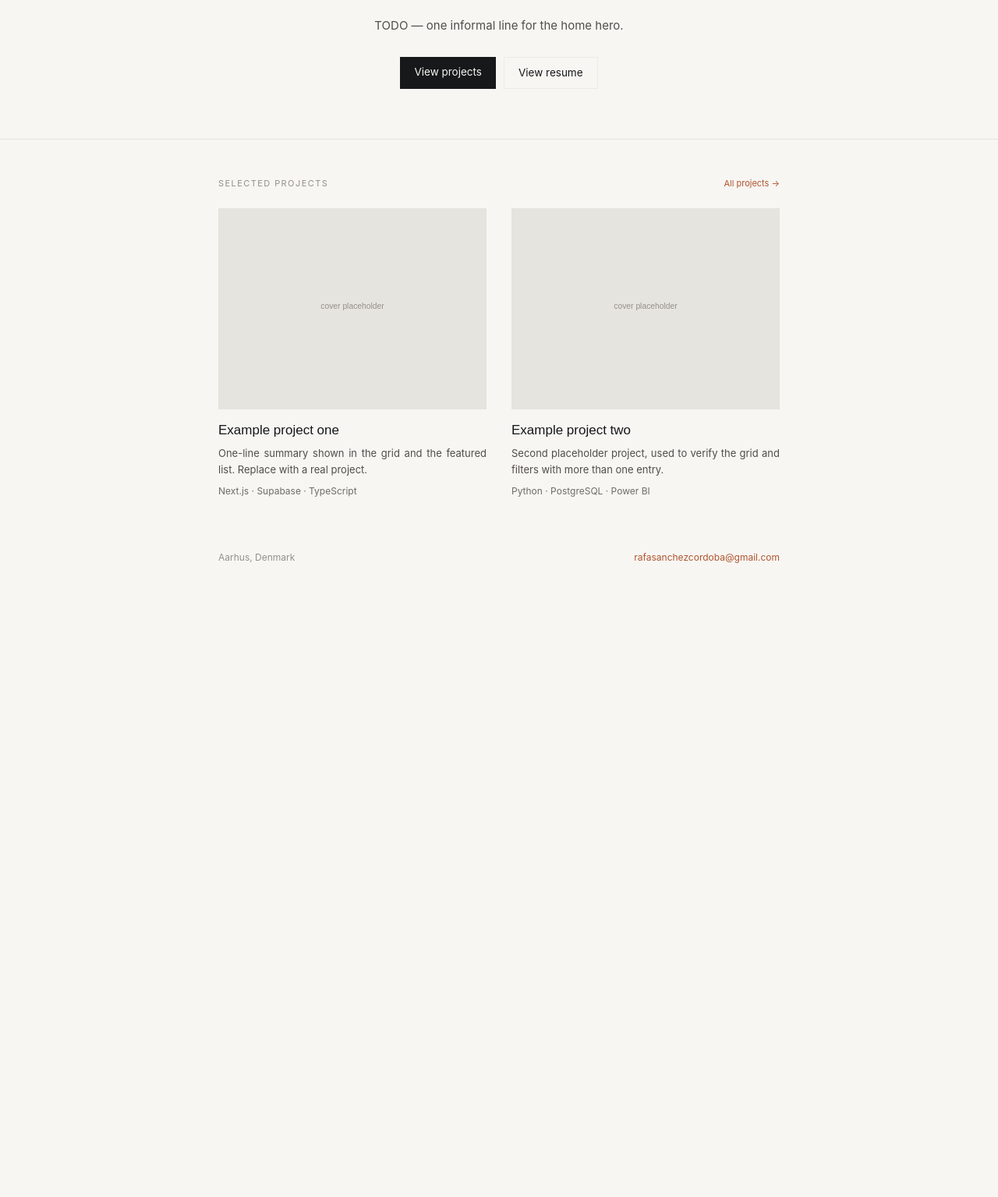
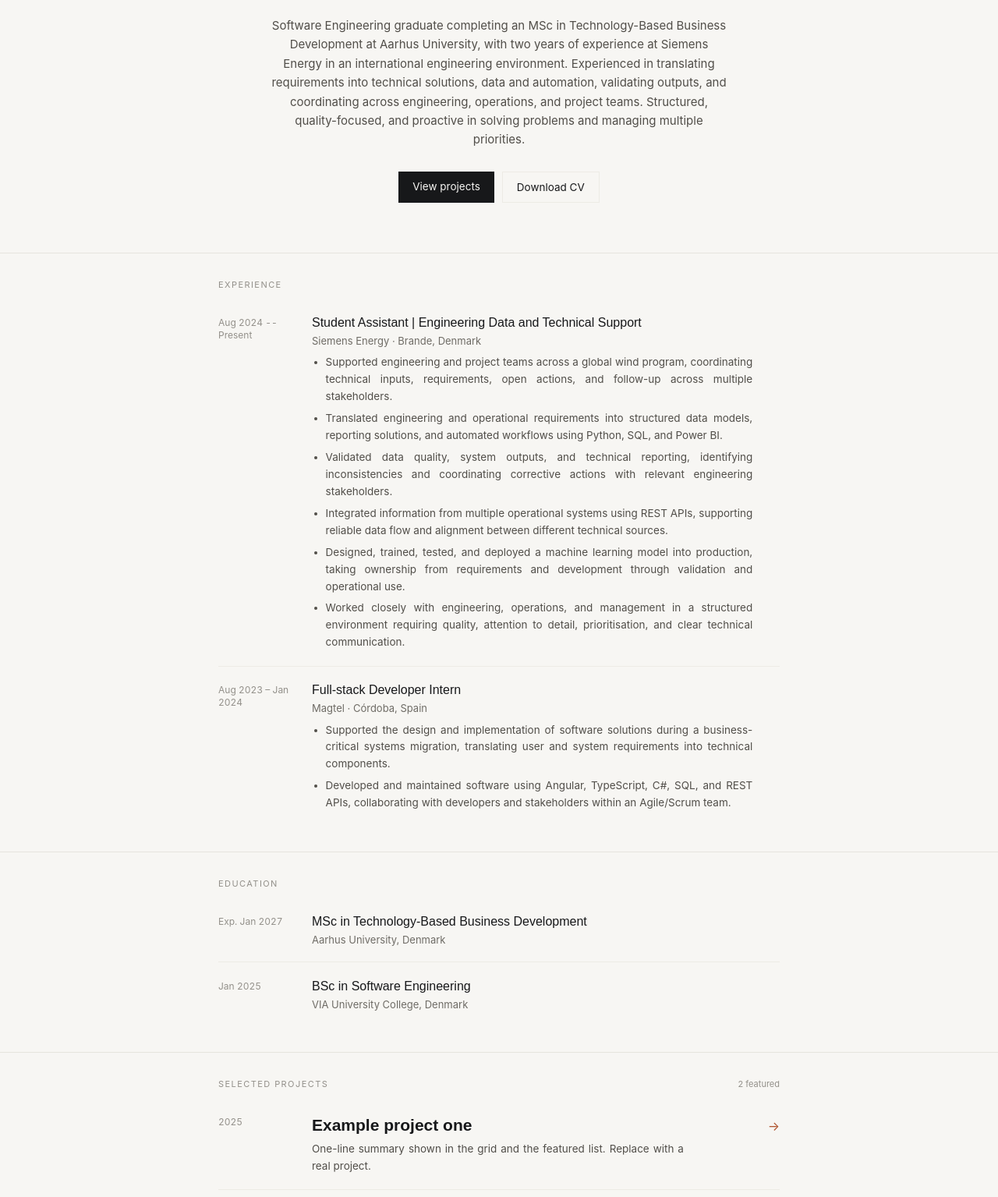
Before and after one commit to RafaelSanchezCordoba/personal-portfolio, an Astro site: page / in a window 1280 px wide. Shown: the part 365-1900 px from the top of the page at 78% size. Before the commit the page ends 1108 px from the top, so only its background shows below. Built offline with nearby package versions, Linux system fonts and the light colour scheme; Astro itself is replaced by a stand-in of ours; some packages are replaced by stand-ins of ours.

Commit message:
Undo the resume/landing split, keep the earlier CV refinements
Home goes back to being the full CV in one page. The first revert
of the resume-split commit accidentally wiped the bullet-point
experience list, justified body text, and real Siemens/Magtel
content along with it — this restores those and removes only the
resume-page restructuring.

```diff
--- a/src/components/Nav.astro
+++ b/src/components/Nav.astro
@@ -10,7 +10,7 @@ const path = Astro.url.pathname;
     <nav class="ml-auto flex gap-6 text-sm text-secondary">
       <a href="/" class={path === '/' ? 'text-ink' : ''}>Home</a>
       <a href="/projects" class={path.startsWith('/projects') ? 'text-ink' : ''}>Projects</a>
-      <a href="/resume" class={path === '/resume' ? 'text-ink' : ''}>Resume</a>
+      <a href={profile.cvPdfHref}>CV</a>
       <a href={`mailto:${profile.email}`}>Contact</a>
     </nav>
   </div>
--- a/src/content.config.ts
+++ b/src/content.config.ts
@@ -19,7 +19,6 @@ const projects = defineCollection({
     status: z.enum(['completed', 'in-progress', 'archived']),
     type: z.enum(['data', 'software', 'cloud', 'automation', 'university']),
     featured: z.boolean().default(false),
-    priority: z.number().optional(), // lower = shown first among featured; unset = sorted by date only
     cover: image(),
     coverAlt: z.string(),
     tech: z.array(z.enum(TECH)),
--- a/src/content/projects/example-one/index.mdx
+++ b/src/content/projects/example-one/index.mdx
@@ -5,7 +5,6 @@ date: 2025-06-01
 status: completed
 type: software
 featured: true
-priority: 1
 cover: ./cover.svg
 coverAlt: "Placeholder cover image"
 tech: ["Next.js", "Supabase", "TypeScript"]
--- a/src/content/projects/example-two/index.mdx
+++ b/src/content/projects/example-two/index.mdx
@@ -5,7 +5,6 @@ date: 2024-11-01
 status: in-progress
 type: data
 featured: true
-priority: 2
 cover: ./cover.svg
 coverAlt: "Placeholder cover image"
 tech: ["Python", "PostgreSQL", "Power BI"]
--- a/src/data/cv.ts
+++ b/src/data/cv.ts
@@ -6,9 +6,6 @@ export const profile = {
   headline: "Software engineer", // TODO: final positioning, still under discussion
   location: "Aarhus, Denmark",
   email: "rafasanchezcordoba@gmail.com",
-  // Short, informal line shown on the home hero. TODO: write the real one — see the portfolio chat for rejected drafts.
-  heroTagline: "TODO — one informal line for the home hero.",
-  // Longer professional summary, shown on /resume only.
   summary:
     "Software Engineering graduate completing an MSc in Technology-Based Business Development at Aarhus University, with two years of experience at Siemens Energy in an international engineering environment. Experienced in translating requirements into technical solutions, data and automation, validating outputs, and coordinating across engineering, operations, and project teams. Structured, quality-focused, and proactive in solving problems and managing multiple priorities.",
   cvPdfHref: "/cv.pdf", // TODO: upload the actual PDF to /public/cv.pdf
--- a/src/pages/index.astro
+++ b/src/pages/index.astro
@@ -2,20 +2,14 @@
 import BaseLayout from '../layouts/BaseLayout.astro';
 import Nav from '../components/Nav.astro';
 import Footer from '../components/Footer.astro';
-import { Image } from 'astro:assets';
-import { profile } from '../data/cv.ts';
+import Row from '../components/Row.astro';
+import { profile, experience, education } from '../data/cv.ts';
 import { getCollection } from 'astro:content';
 
 const allProjects = await getCollection('projects', ({ data }) => !data.draft);
 const featured = allProjects
   .filter((p) => p.data.featured)
-  .sort((a, b) => {
-    const pa = a.data.priority ?? Infinity;
-    const pb = b.data.priority ?? Infinity;
-    if (pa !== pb) return pa - pb;
-    return b.data.date.valueOf() - a.data.date.valueOf();
-  })
-  .slice(0, 3);
+  .sort((a, b) => b.data.date.valueOf() - a.data.date.valueOf());
 ---
 
 <BaseLayout
@@ -39,42 +33,75 @@ const featured = allProjects
           I build and document software
         </p>
         <p class="text-secondary text-[15px] leading-relaxed max-w-[62ch] mx-auto mt-6">
-          {profile.heroTagline}
+          {profile.summary}
         </p>
         <div class="flex gap-2.5 justify-center mt-7 text-[13.5px]">
           <a href="/projects" class="bg-ink text-paper px-[18px] py-[9px]">View projects</a>
-          <a href="/resume" class="border border-rule-soft px-[18px] py-[9px]">View resume</a>
+          <a href={profile.cvPdfHref} class="border border-rule-soft px-[18px] py-[9px]">Download CV</a>
+        </div>
+      </div>
+    </section>
+
+    <section class="border-b border-rule">
+      <div class="max-w-3xl mx-auto px-6 py-8">
+        <p class="text-[11px] tracking-[0.13em] uppercase text-meta">Experience</p>
+        <div class="mt-2.5">
+          {experience.map((e) => (
+            <Row years={e.years}>
+              <p class="font-display font-medium text-[16px]">{e.role}</p>
+              <p class="text-[13px] text-muted mt-0.5">{e.org}</p>
+              {e.description && e.description.length > 0 && (
+                <ul class="mt-[7px] max-w-[56ch] space-y-1.5 list-disc pl-[1.1em]">
+                  {e.description.map((line) => (
+                    <li class="text-[13.5px] leading-relaxed text-justify text-secondary">{line}</li>
+                  ))}
+                </ul>
+              )}
+            </Row>
+          ))}
+        </div>
+      </div>
+    </section>
+
+    <section class="border-b border-rule">
+      <div class="max-w-3xl mx-auto px-6 py-8">
+        <p class="text-[11px] tracking-[0.13em] uppercase text-meta">Education</p>
+        <div class="mt-2.5">
+          {education.map((e) => (
+            <Row years={e.years}>
+              <p class="font-display font-medium text-[16px]">{e.program}</p>
+              <p class="text-[13px] text-muted mt-0.5">{e.org}</p>
+              {e.description && <p class="text-[13.5px] leading-relaxed text-justify text-secondary mt-[7px] max-w-[56ch]">{e.description}</p>}
+            </Row>
+          ))}
         </div>
       </div>
     </section>
 
     {featured.length > 0 && (
-      <section>
-        <div class="max-w-3xl mx-auto px-6 py-12">
+      <section class="border-b border-rule">
+        <div class="max-w-3xl mx-auto px-6 py-8">
           <div class="flex items-baseline">
             <p class="text-[11px] tracking-[0.13em] uppercase text-meta">Selected projects</p>
-            <a href="/projects" class="text-[11px] text-accent ml-auto">All projects →</a>
+            <span class="text-[11px] text-meta ml-auto">{featured.length} featured</span>
           </div>
-
-          <div class="grid grid-cols-[repeat(auto-fit,minmax(220px,1fr))] gap-x-8 gap-y-9 mt-6">
+          <div class="mt-2.5">
             {featured.map((project) => (
-              <a href={`/projects/${project.id}`} class="block">
-                <Image
-                  src={project.data.cover}
-                  alt={project.data.coverAlt}
-                  class="w-full aspect-[4/3] object-cover"
-                  widths={[320, 480, 640]}
-                  sizes="(min-width: 640px) 320px, 100vw"
-                />
-                <p class="font-display font-medium text-[17px] mt-3.5">{project.data.title}</p>
-                <p class="text-[13px] leading-relaxed text-secondary text-justify mt-1.5">{project.data.description}</p>
-                <p class="text-[12px] text-muted mt-2">{project.data.tech.join(' · ')}</p>
-              </a>
+              <Row years={String(project.data.date.getFullYear())}>
+                <a href={`/projects/${project.id}`} class="group flex items-baseline gap-3">
+                  <div class="min-w-0">
+                    <p class="font-display font-extrabold text-[21px]">{project.data.title}</p>
+                    <p class="text-[13.5px] leading-relaxed text-justify text-secondary mt-[5px] max-w-[56ch]">{project.data.description}</p>
+                  </div>
+                  <span class="text-accent text-[16px] ml-auto group-hover:translate-x-0.5 transition-transform">→</span>
+                </a>
+              </Row>
             ))}
           </div>
         </div>
       </section>
     )}
+
   </main>
 
   <Footer />
--- a/src/pages/resume.astro
+++ /dev/null
@@ -1,66 +0,0 @@
----
-import BaseLayout from '../layouts/BaseLayout.astro';
-import Nav from '../components/Nav.astro';
-import Footer from '../components/Footer.astro';
-import Row from '../components/Row.astro';
-import { profile, experience, education } from '../data/cv.ts';
----
-
-<BaseLayout
-  title={`Resume — ${profile.name}`}
-  description={profile.summary}
->
-  <Nav />
-
-  <main>
-    <section class="border-b border-rule">
-      <div class="max-w-3xl mx-auto px-6 py-12">
-        <h1 class="font-display font-extrabold text-4xl">Resume</h1>
-        <p class="text-secondary text-[15px] leading-relaxed text-justify max-w-[62ch] mt-5">
-          {profile.summary}
-        </p>
-        <a href={profile.cvPdfHref} class="inline-block border border-rule-soft px-[18px] py-[9px] text-[13.5px] mt-6">
-          Download PDF
-        </a>
-      </div>
-    </section>
-
-    <section class="border-b border-rule">
-      <div class="max-w-3xl mx-auto px-6 py-8">
-        <p class="text-[11px] tracking-[0.13em] uppercase text-meta">Experience</p>
-        <div class="mt-2.5">
-          {experience.map((e) => (
-            <Row years={e.years}>
-              <p class="font-display font-medium text-[16px]">{e.role}</p>
-              <p class="text-[13px] text-muted mt-0.5">{e.org}</p>
-              {e.description && e.description.length > 0 && (
-                <ul class="mt-[7px] max-w-[56ch] space-y-1.5 list-disc pl-[1.1em]">
-                  {e.description.map((line) => (
-                    <li class="text-[13.5px] leading-relaxed text-justify text-secondary">{line}</li>
-                  ))}
-                </ul>
-              )}
-            </Row>
-          ))}
-        </div>
-      </div>
-    </section>
-
-    <section>
-      <div class="max-w-3xl mx-auto px-6 py-8">
-        <p class="text-[11px] tracking-[0.13em] uppercase text-meta">Education</p>
-        <div class="mt-2.5">
-          {education.map((e) => (
-            <Row years={e.years}>
-              <p class="font-display font-medium text-[16px]">{e.program}</p>
-              <p class="text-[13px] text-muted mt-0.5">{e.org}</p>
-              {e.description && <p class="text-[13.5px] leading-relaxed text-justify text-secondary mt-[7px] max-w-[56ch]">{e.description}</p>}
-            </Row>
-          ))}
-        </div>
-      </div>
-    </section>
-  </main>
-
-  <Footer />
-</BaseLayout>
```
